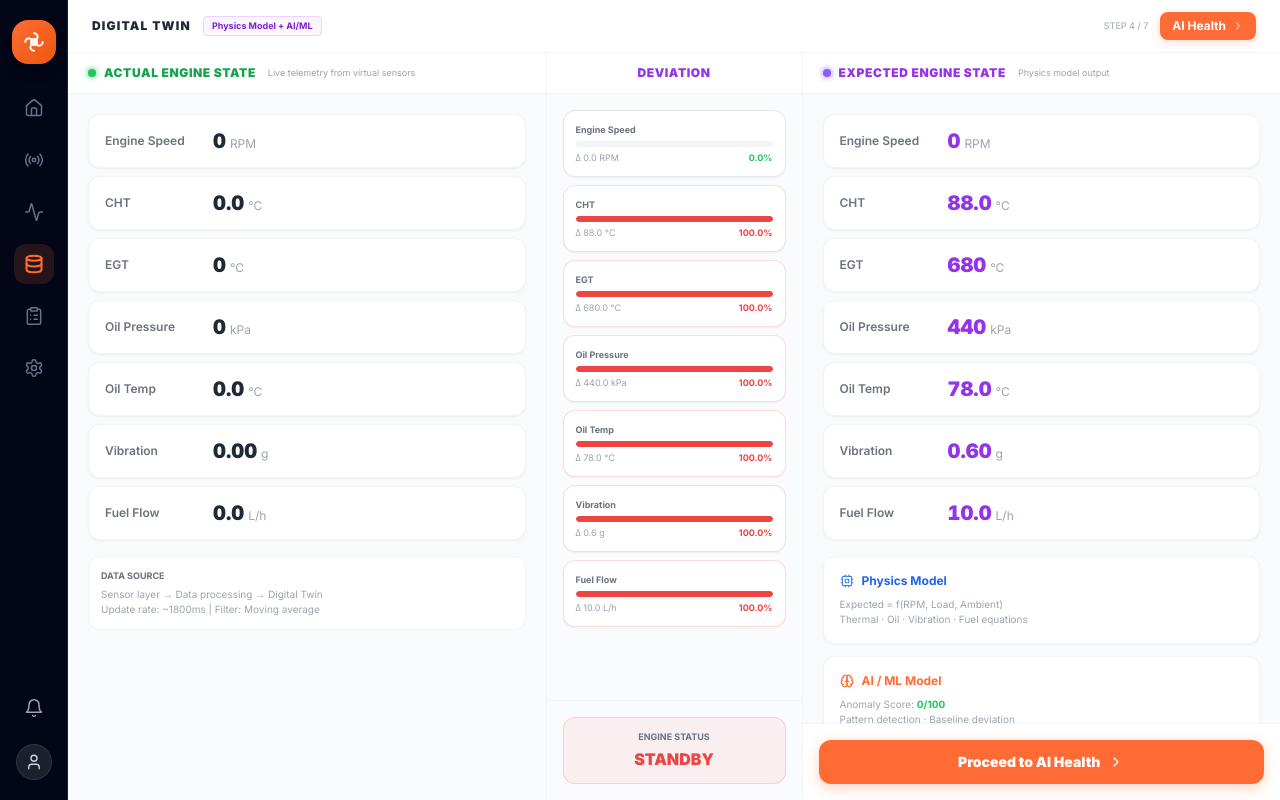
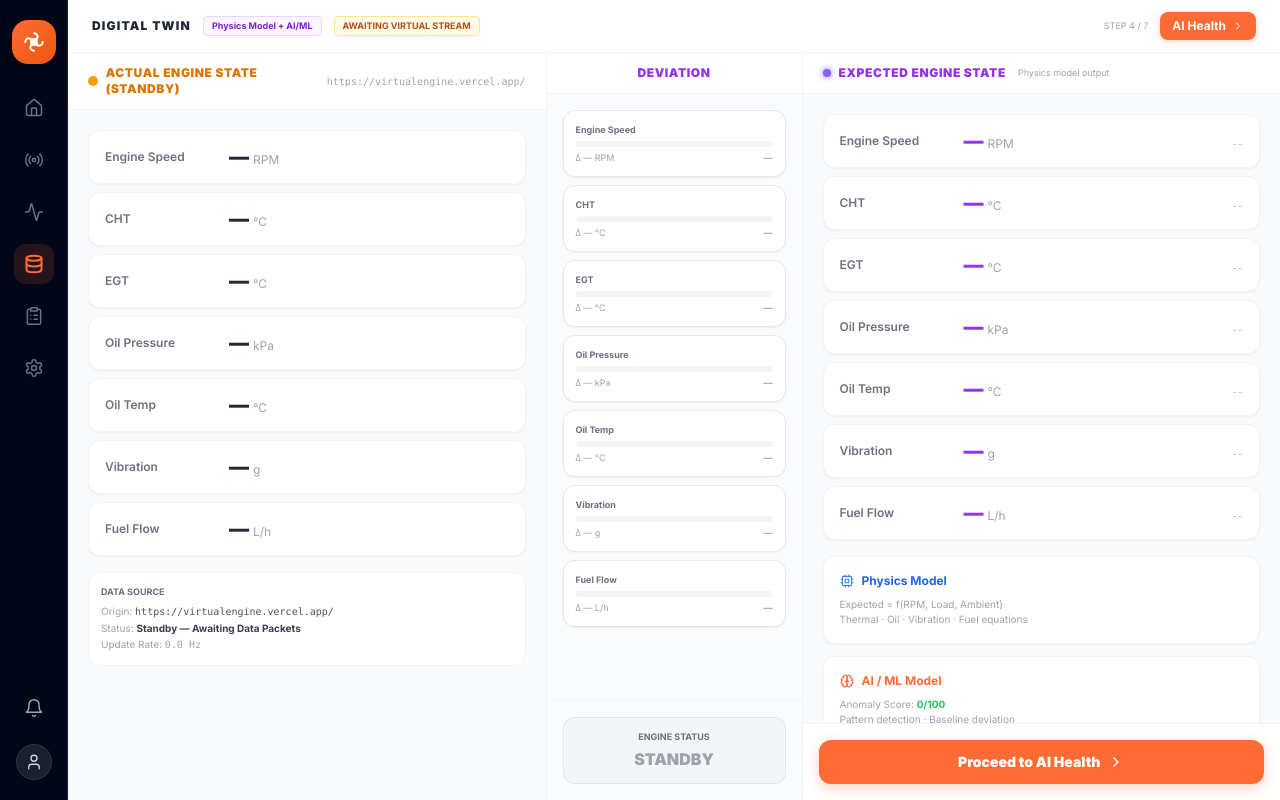
Before and after one commit to mithesh07-falcon/sihaimodel, a React (Vite) app in the folder frontend/: page /twin in a window 1280 px wide. Built offline with nearby package versions, Linux system fonts and the light colour scheme; no server answers.

Commit message:
fix: make DigitalTwinPage continuously active with global stream polling and normalize oil pressure units

```diff
--- a/frontend/src/pages/DigitalTwinPage.jsx
+++ b/frontend/src/pages/DigitalTwinPage.jsx
@@ -1,4 +1,4 @@
-import React, { useState } from 'react';
+import React, { useState, useEffect } from 'react';
 import { useNavigate } from 'react-router-dom';
 import { motion } from 'framer-motion';
 import { ChevronRight, Cpu, Brain } from 'lucide-react';
@@ -14,8 +14,10 @@ const PARAMS = [
   { key:'fuel_flow',    label:'Fuel Flow',      unit:'L/h',   decimals:1 },
 ];
 
-const DeviationBadge = ({ actual, expected }) => {
-  if (!actual || !expected) return null;
+const DeviationBadge = ({ actual, expected, hasStream }) => {
+  if (!hasStream || actual == null || expected == null) {
+    return <span className="text-[9px] font-mono text-gray-400">--</span>;
+  }
   const diff = actual - expected;
   const pct  = expected !== 0 ? Math.abs(diff / expected) * 100 : 0;
   const crit = pct > 18; const warn = pct > 8;
@@ -37,15 +39,28 @@ const DigitalTwinPage = () => {
   const physicsExpected = useEngineStore(s => s.physicsExpected);
   const diagnosis      = useEngineStore(s => s.diagnosis);
   const soh            = useEngineStore(s => s.soh);
-  const uavPhase       = useEngineStore(s => s.uavPhase);
-  const engineRunning  = useEngineStore(s => s.engineRunning);
+  const streamConnected = useEngineStore(s => s.streamConnected);
+  const packetsReceived = useEngineStore(s => s.packetsReceived);
+  const ingestionRateHz = useEngineStore(s => s.ingestionRateHz);
+  const refreshStreamStatus = useEngineStore(s => s.refreshStreamStatus);
 
-  const [activeModel, setActiveModel] = useState('physics');
+  useEffect(() => {
+    if (refreshStreamStatus) {
+      refreshStreamStatus();
+      const interval = setInterval(refreshStreamStatus, 1000);
+      return () => clearInterval(interval);
+    }
+  }, [refreshStreamStatus]);
 
-  const fmtVal = (v, d) => (typeof v === 'number') ? (d === 0 ? Math.round(v).toLocaleString() : v.toFixed(d)) : '—';
+  const hasStream = streamConnected && telemetry && (telemetry.rpm > 100 || telemetry.engine_on);
 
-  const st = diagnosis.status || 'Healthy';
-  const stColor = st === 'Healthy' ? '#22C55E' : st === 'Warning' ? '#F59E0B' : '#EF4444';
+  const fmtVal = (v, d) => {
+    if (!hasStream && (v == null || v === 0)) return '—';
+    return (typeof v === 'number') ? (d === 0 ? Math.round(v).toLocaleString() : v.toFixed(d)) : '—';
+  };
+
+  const st = hasStream ? (diagnosis.status || 'Healthy') : 'Standby';
+  const stColor = st === 'Healthy' ? '#22C55E' : st === 'Warning' ? '#F59E0B' : st === 'Standby' ? '#9CA3AF' : '#EF4444';
 
   return (
     <div className="h-screen flex flex-col bg-white" style={{ color: '#1F2937' }}>
@@ -56,11 +71,16 @@ const DigitalTwinPage = () => {
           <span className="text-[9px] px-2 py-0.5 rounded font-bold bg-purple-50 border border-purple-200 text-purple-700">
             Physics Model + AI/ML
           </span>
+          <span className={`text-[9px] px-2 py-0.5 rounded font-bold border ${
+            hasStream ? 'bg-emerald-50 text-emerald-700 border-emerald-200' : 'bg-amber-50 text-amber-700 border-amber-200'
+          }`}>
+            {hasStream ? `LIVE INGESTION (${ingestionRateHz.toFixed(1)} Hz)` : 'AWAITING VIRTUAL STREAM'}
+          </span>
         </div>
         <div className="flex items-center gap-3">
           <span className="text-[9px] text-gray-400">STEP 4 / 7</span>
           <button onClick={() => navigate('/health')}
-            className="flex items-center gap-1.5 px-3 py-1.5 rounded-lg text-xs font-bold text-white"
+            className="flex items-center gap-1.5 px-3 py-1.5 rounded-lg text-xs font-bold text-white cursor-pointer hover:opacity-90 transition-opacity"
             style={{ background: '#FF6B35', boxShadow: '0 2px 8px rgba(255,107,53,0.25)' }}>
             AI Health <ChevronRight size={12} />
           </button>
@@ -72,10 +92,18 @@ const DigitalTwinPage = () => {
         {/* Left — Actual State */}
         <div className="flex-1 flex flex-col border-r border-gray-100">
           <div className="px-5 py-3 shrink-0 border-b border-gray-100 bg-white">
-            <div className="flex items-center gap-2">
-              <div className="w-2 h-2 rounded-full" style={{ background: '#22C55E', boxShadow: '0 0 6px #22C55E' }} />
-              <span className="text-xs font-black tracking-wider text-green-600">ACTUAL ENGINE STATE</span>
-              <span className="text-[9px] ml-1 text-gray-400">Live telemetry from virtual sensors</span>
+            <div className="flex items-center justify-between">
+              <div className="flex items-center gap-2">
+                <div
+                  className={`w-2.5 h-2.5 rounded-full ${hasStream ? 'bg-emerald-500 animate-ping' : 'bg-amber-500'}`}
+                />
+                <span className={`text-xs font-black tracking-wider ${hasStream ? 'text-green-600' : 'text-amber-600'}`}>
+                  {hasStream ? 'ACTUAL ENGINE STATE (LIVE)' : 'ACTUAL ENGINE STATE (STANDBY)'}
+                </span>
+              </div>
+              <span className="text-[10px] font-mono text-gray-400">
+                {hasStream ? `Frames: ${packetsReceived}` : 'https://virtualengine.vercel.app/'}
+              </span>
             </div>
           </div>
 
@@ -84,12 +112,17 @@ const DigitalTwinPage = () => {
               {PARAMS.map(p => {
                 const a = telemetry[p.key];
                 return (
-                  <div key={p.key} className="flex items-center gap-3 px-4 py-3 rounded-xl bg-white border border-gray-100 shadow-sm">
-                    <span className="text-xs font-semibold w-24 shrink-0 text-gray-500">{p.label}</span>
+                  <div key={p.key} className="flex items-center gap-3 px-4 py-3 rounded-xl bg-white border border-gray-100 shadow-sm transition-all hover:border-gray-300">
+                    <span className="text-xs font-semibold w-28 shrink-0 text-gray-500">{p.label}</span>
                     <span className="text-xl font-black tabular-nums text-gray-800">
                       {fmtVal(a, p.decimals)}
                       <span className="text-xs font-normal ml-1 text-gray-400">{p.unit}</span>
                     </span>
+                    {hasStream && (
+                      <span className="ml-auto text-[10px] font-mono text-emerald-600 font-bold">
+                        LIVE
+                      </span>
+                    )}
                   </div>
                 );
               })}
@@ -98,9 +131,10 @@ const DigitalTwinPage = () => {
             {/* Data source */}
             <div className="mt-4 p-3 rounded-xl bg-white border border-gray-100">
               <p className="text-[9px] font-bold mb-1 text-gray-500">DATA SOURCE</p>
-              <p className="text-[10px] text-gray-400">
-                Sensor layer → Data processing → Digital Twin<br />
-                Update rate: ~1800ms | Filter: Moving average
+              <p className="text-[10px] text-gray-400 leading-relaxed">
+                Origin: <span className="font-mono text-gray-600">https://virtualengine.vercel.app/</span><br />
+                Status: <span className="font-bold text-gray-700">{hasStream ? 'Live Telemetry Ingestion Active' : 'Standby — Awaiting Data Packets'}</span><br />
+                Update Rate: <span className="font-mono">{hasStream ? `${ingestionRateHz.toFixed(1)} Hz` : '0.0 Hz'}</span>
               </p>
             </div>
           </div>
@@ -116,25 +150,25 @@ const DigitalTwinPage = () => {
             {PARAMS.map(p => {
               const a = telemetry[p.key];
               const e = physicsExpected?.[p.key];
-              const diff = (a != null && e != null) ? Math.abs(a - e) : null;
-              const pct  = (diff != null && e !== 0) ? (diff/Math.abs(e))*100 : 0;
-              const color = pct > 18 ? '#EF4444' : pct > 8 ? '#F59E0B' : '#22C55E';
+              const diff = (hasStream && a != null && e != null) ? Math.abs(a - e) : null;
+              const pct  = (diff != null && e !== 0) ? (diff / Math.abs(e)) * 100 : 0;
+              const color = !hasStream ? '#9CA3AF' : pct > 18 ? '#EF4444' : pct > 8 ? '#F59E0B' : '#22C55E';
               return (
                 <div key={p.key} className="flex flex-col gap-1 px-3 py-3 rounded-xl bg-white shadow-sm"
-                  style={{ border: `1px solid ${pct > 8 ? color+'30' : '#E5E7EB'}` }}>
+                  style={{ border: `1px solid ${pct > 8 && hasStream ? color+'30' : '#E5E7EB'}` }}>
                   <span className="text-[9px] font-bold text-gray-500">{p.label}</span>
                   <div className="h-1.5 rounded-full overflow-hidden bg-gray-100">
                     <motion.div className="h-full rounded-full"
-                      style={{ background: color, width: `${Math.min(100, pct * 4)}%` }}
-                      animate={{ width: `${Math.min(100, pct * 4)}%` }}
+                      style={{ background: color, width: `${hasStream ? Math.min(100, pct * 4) : 0}%` }}
+                      animate={{ width: `${hasStream ? Math.min(100, pct * 4) : 0}%` }}
                       transition={{ duration: 0.5 }} />
                   </div>
                   <div className="flex items-center justify-between">
                     <span className="text-[9px] text-gray-400">
-                      Δ {diff != null ? diff.toFixed(1) : '—'} {p.unit}
+                      Δ {hasStream && diff != null ? diff.toFixed(1) : '—'} {p.unit}
                     </span>
                     <span className="text-[9px] font-bold" style={{ color }}>
-                      {pct.toFixed(1)}%
+                      {hasStream ? `${pct.toFixed(1)}%` : '—'}
                     </span>
                   </div>
                 </div>
@@ -168,14 +202,14 @@ const DigitalTwinPage = () => {
                 const e = physicsExpected?.[p.key];
                 const a = telemetry[p.key];
                 return (
-                  <div key={p.key} className="flex items-center gap-3 px-4 py-3 rounded-xl bg-white border border-gray-100 shadow-sm">
-                    <span className="text-xs font-semibold w-24 shrink-0 text-gray-500">{p.label}</span>
+                  <div key={p.key} className="flex items-center gap-3 px-4 py-3 rounded-xl bg-white border border-gray-100 shadow-sm transition-all hover:border-gray-300">
+                    <span className="text-xs font-semibold w-28 shrink-0 text-gray-500">{p.label}</span>
                     <span className="text-xl font-black tabular-nums text-purple-600">
-                      {fmtVal(e, p.decimals)}
+                      {hasStream ? fmtVal(e, p.decimals) : '—'}
                       <span className="text-xs font-normal ml-1 text-gray-400">{p.unit}</span>
                     </span>
                     <div className="ml-auto">
-                      <DeviationBadge actual={a} expected={e} />
+                      <DeviationBadge actual={a} expected={e} hasStream={hasStream} />
                     </div>
                   </div>
                 );
--- a/frontend/src/store/useEngineStore.js
+++ b/frontend/src/store/useEngineStore.js
@@ -1,6 +1,6 @@
 import { create } from 'zustand';
 import {
-  diagnose, getWsUrl, localDiagnose, NOMINAL,
+  diagnose, getWsUrl, localDiagnose, NOMINAL, normalizeTelemetry,
   ingestTelemetry, getStreamStatus, testExternalConnection,
   configurePullStream, resetStream, fetchVercelLiveTelemetry, BACKEND_URL
 } from '../lib/api';
@@ -41,17 +41,21 @@ export const STARTUP_STEPS = [
 
 // ─── Physics Model ──────────────────────────────────────────────────────────
 function computePhysicsExpected(telemetry) {
-  const rpm   = telemetry.rpm ?? 4800;
-  const load  = telemetry.engineLoad ?? 62;
+  const t = (telemetry && telemetry.oil_pressure != null && telemetry.oil_pressure < 25)
+    ? normalizeTelemetry(telemetry)
+    : (telemetry || {});
+  const rpm = t.rpm > 100 ? t.rpm : 4800;
+  let load = t.engineLoad ?? (t.engine_load != null ? (t.engine_load <= 1 ? t.engine_load * 100 : t.engine_load) : 62);
   const rpmF  = rpm / 4800;
   const loadF = load / 100;
   return {
-    rpm, cht: 88 + rpmF*35 + loadF*20,
-    egt: 680 + rpmF*130 + loadF*40,
-    oil_pressure: 420 - rpmF*40 - loadF*15 + 20,
-    oil_temp: 78 + rpmF*22 + loadF*14,
-    vibration: 0.6 + rpmF*0.55 + loadF*0.3,
-    fuel_flow: 10 + rpmF*9 + loadF*5,
+    rpm: Math.round(rpm),
+    cht: Math.round((88 + rpmF * 35 + loadF * 20) * 10) / 10,
+    egt: Math.round(680 + rpmF * 130 + loadF * 40),
+    oil_pressure: Math.round(420 - rpmF * 40 - loadF * 15 + 20),
+    oil_temp: Math.round((78 + rpmF * 22 + loadF * 14) * 10) / 10,
+    vibration: Math.round((0.6 + rpmF * 0.55 + loadF * 0.3) * 100) / 100,
+    fuel_flow: Math.round((10 + rpmF * 9 + loadF * 5) * 10) / 10,
   };
 }
 
@@ -597,16 +601,35 @@ export const useEngineStore = create((set, get) => {
     refreshStreamStatus: async () => {
       try {
         const res = await getStreamStatus();
-        if (res && res.status === 'ok') {
-          set({
-            streamConnected: res.stream_active,
+        if (res && res.status === 'ok' && res.stream_active) {
+          const raw = res.last_telemetry || get().telemetry;
+          const normT = normalizeTelemetry(raw);
+          const d = res.last_diagnosis || localDiagnose(normT);
+          const soh = computeSOH(normT);
+          const physics = computePhysicsExpected(normT);
+          set(s => ({
+            streamConnected: true,
+            engineRunning: true,
             packetsReceived: res.packets_received,
-            ingestionRateHz: res.ingestion_rate_hz,
+            ingestionRateHz: res.ingestion_rate_hz || 1.0,
             lastPacketTime: res.last_packet_time,
             sourceType: res.source_type,
             pullActive: res.pull_worker_active,
-            pullUrl: res.pull_url || ''
-          });
+            pullUrl: res.pull_url || '',
+            telemetry: normT,
+            diagnosis: d,
+            soh,
+            physicsExpected: physics,
+            history: [
+              ...s.history,
+              {
+                time: new Date().toLocaleTimeString(),
+                ...normT,
+                health_score: soh.overall,
+                anomaly_score: d.anomaly_score ?? soh.anomalyScore
+              }
+            ].slice(-80)
+          }));
           return res;
         }
 
@@ -616,10 +639,12 @@ export const useEngineStore = create((set, get) => {
           const isLive = Boolean(vercelRes.stream_active);
           const next = vercelRes.telemetry;
           if (isLive && next) {
-            const d = localDiagnose(next);
-            const soh = computeSOH(next);
+            const normT = normalizeTelemetry(next);
+            const d = localDiagnose(normT);
+            const soh = computeSOH(normT);
             const thr = get().thresholds;
-            const na = buildAlerts(next, d, thr);
+            const na = buildAlerts(normT, d, thr);
+            const physics = computePhysicsExpected(normT);
             set(s => ({
               streamConnected: true,
               engineRunning: true,
@@ -627,10 +652,10 @@ export const useEngineStore = create((set, get) => {
               packetsReceived: vercelRes.packets_received || s.packetsReceived,
               lastPacketTime: vercelRes.last_packet_time || new Date().toISOString(),
               sourceType: 'virtualengine_vercel',
-              telemetry: { ...s.telemetry, ...next, engine_on: true },
+              telemetry: normT,
               diagnosis: d,
               soh,
-              physicsExpected: computePhysicsExpected(next),
+              physicsExpected: physics,
               alerts: na,
               maintenanceRecs: buildMaintenanceRecs(d, soh),
               tasks: buildTasks(d),
@@ -638,7 +663,7 @@ export const useEngineStore = create((set, get) => {
                 ...s.history,
                 {
                   time: new Date().toLocaleTimeString(),
-                  ...next,
+                  ...normT,
                   health_score: soh.overall,
                   anomaly_score: soh.anomalyScore
                 }
```
Also changed, not shown: frontend/src/App.jsx (+10 -1 lines).
